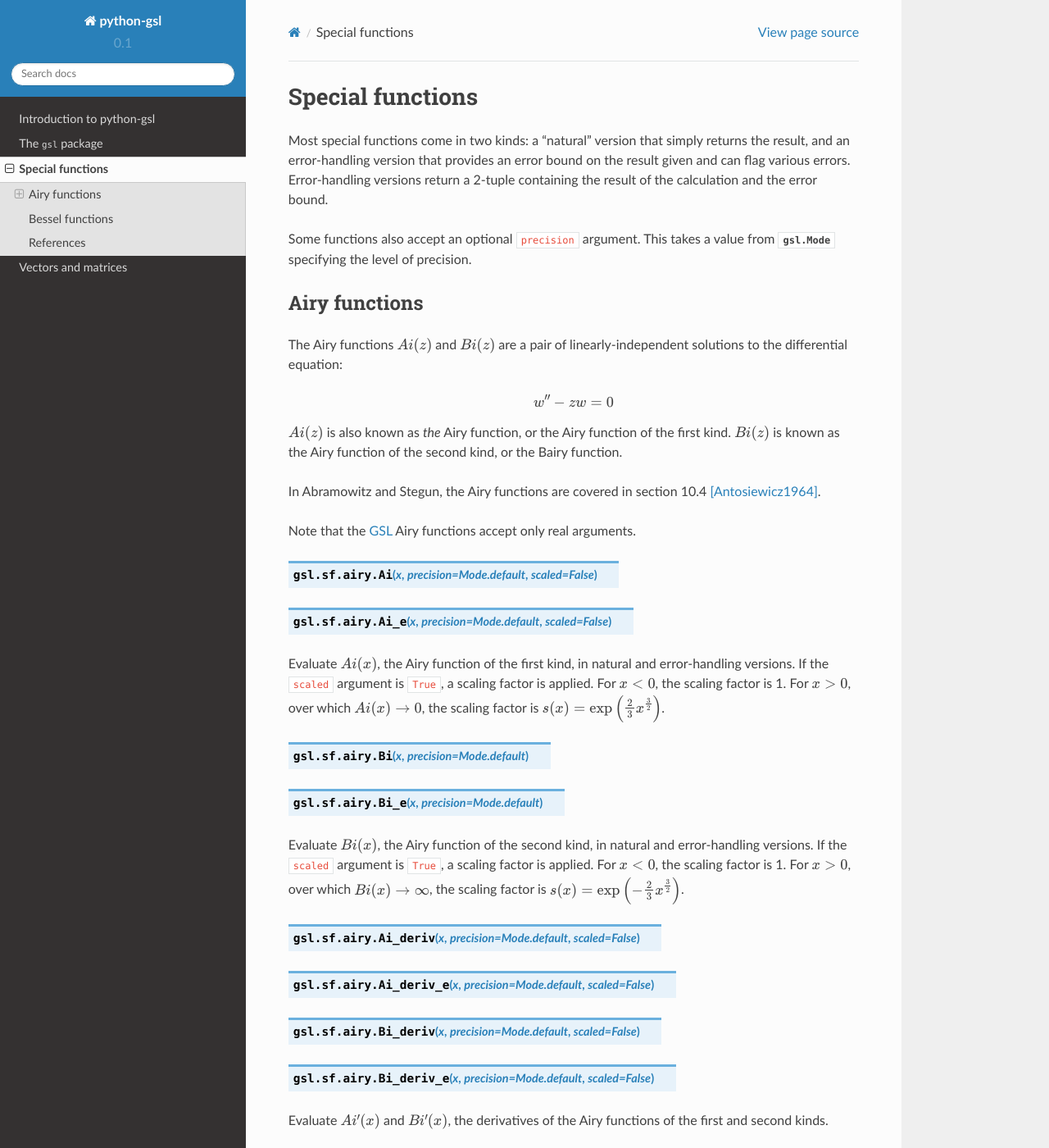
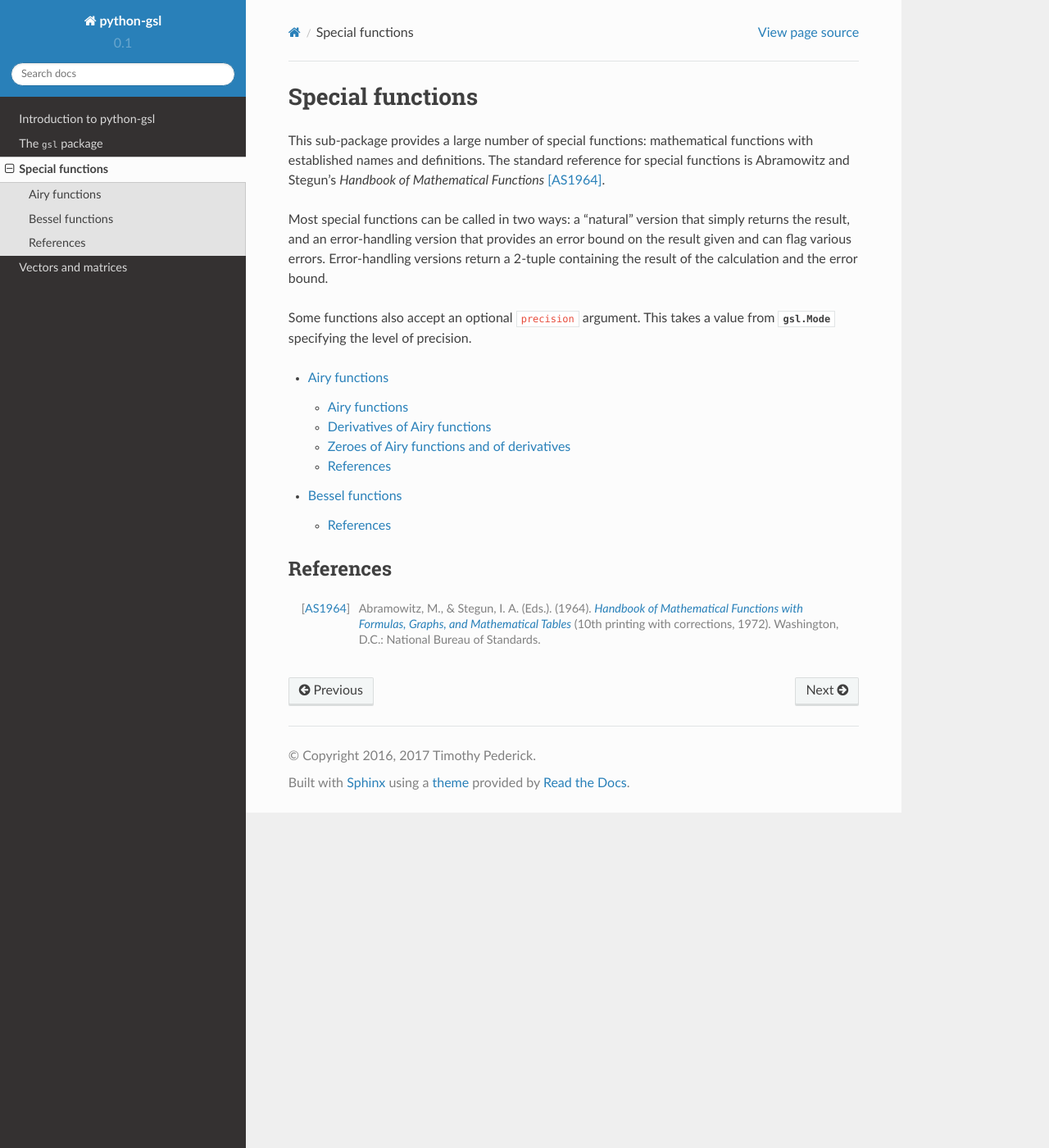
Before and after one commit to perey/python-gsl, a Sphinx documentation site: the page built from docs/sf.rst, in a window 1280 px wide and 1400 px high. Shown: the whole window at 82% size. Built offline with Sphinx 7.4.7 and the Read the Docs theme 2.0.0, drawn with Linux system fonts in a browser that asks for light colours; some of the changed text lies outside the part shown.

Commit message:
Split special function docs into multiple files.

```diff
--- a/docs/conf.py
+++ b/docs/conf.py
@@ -273,7 +273,7 @@ man_pages = [
 #  dir menu entry, description, category)
 texinfo_documents = [
     (master_doc, 'python-gsl', 'python-gsl Documentation',
-     author, 'python-gsl', 'One line description of project.',
+     author, 'python-gsl', 'Python binding for the GNU Scientific Library',
      'Miscellaneous'),
 ]
 
--- a/docs/sf.rst
+++ b/docs/sf.rst
@@ -4,117 +4,33 @@ Special functions
 
 .. py:module:: gsl.sf
 
-Most special functions come in two kinds: a "natural" version that simply
-returns the result, and an error-handling version that provides an error
+This sub-package provides a large number of special functions: mathematical
+functions with established names and definitions. The standard reference for
+special functions is Abramowitz and Stegun's *Handbook of Mathematical
+Functions* [AS1964]_.
+
+Most special functions can be called in two ways: a "natural" version that
+simply returns the result, and an error-handling version that provides an error
 bound on the result given and can flag various errors. Error-handling versions
 return a 2-tuple containing the result of the calculation and the error bound.
 
 Some functions also accept an optional ``precision`` argument. This takes a
 value from :py:obj:`gsl.Mode` specifying the level of precision.
 
-Airy functions
-==============
+.. toctree::
+   :maxdepth: 2
 
-.. py:module:: gsl.sf.airy
-
-The Airy functions :math:`Ai(z)` and :math:`Bi(z)` are a pair of
-linearly-independent solutions to the differential equation:
-
-.. math:: w'' - z w = 0
-
-:math:`Ai(z)` is also known as *the* Airy function, or the Airy function of the
-first kind. :math:`Bi(z)` is known as the Airy function of the second kind, or
-the Bairy function.
-
-In Abramowitz and Stegun, the Airy functions are covered in section 10.4
-[Antosiewicz1964]_.
-
-Note that the GSL_ Airy functions accept only real arguments.
-
-.. py:function:: Ai(x, precision=Mode.default, scaled=False)
-
-.. py:function:: Ai_e(x, precision=Mode.default, scaled=False)
-
-Evaluate :math:`Ai(x)`, the Airy function of the first kind, in natural and
-error-handling versions. If the ``scaled`` argument is ``True``, a scaling
-factor is applied. For :math:`x < 0`, the scaling factor is 1. For
-:math:`x > 0`, over which :math:`Ai(x) \to 0`, the scaling factor is
-:math:`s(x) = \exp \left( \frac{2}{3} x^\frac{3}{2} \right)`.
-
-.. py:function:: Bi(x, precision=Mode.default)
-
-.. py:function:: Bi_e(x, precision=Mode.default)
-
-Evaluate :math:`Bi(x)`, the Airy function of the second kind, in natural and
-error-handling versions. If the ``scaled`` argument is ``True``, a scaling
-factor is applied. For :math:`x < 0`, the scaling factor is 1. For
-:math:`x > 0`, over which :math:`Bi(x) \to \infty`, the scaling factor is
-:math:`s(x) = \exp \left( -\frac{2}{3} x^\frac{3}{2} \right)`.
-
-.. py:function:: Ai_deriv(x, precision=Mode.default, scaled=False)
-
-.. py:function:: Ai_deriv_e(x, precision=Mode.default, scaled=False)
-
-.. py:function:: Bi_deriv(x, precision=Mode.default, scaled=False)
-
-.. py:function:: Bi_deriv_e(x, precision=Mode.default, scaled=False)
-
-Evaluate :math:`Ai'(x)` and :math:`Bi'(x)`, the derivatives of the Airy
-functions of the first and second kinds.
-
-.. py:function:: zero_Ai(s, precision=Mode.default)
-
-.. py:function:: zero_Ai_e(s, precision=Mode.default)
-
-.. py:function:: zero_Ai_deriv(x, precision=Mode.default)
-
-.. py:function:: zero_Ai_deriv_e(x, precision=Mode.default)
-
-.. py:function:: zero_Bi(s, precision=Mode.default)
-
-.. py:function:: zero_Bi_e(s, precision=Mode.default)
-
-.. py:function:: zero_Bi_deriv(x, precision=Mode.default)
-
-.. py:function:: zero_Bi_deriv_e(x, precision=Mode.default)
-
-Locate the :math:`s`-th zeroes of the Airy functions and their derivatives.
-Zeroes are located on the negative real axis, and are numbered in order as
-:math:`x \to -\infty`.
-
-Bessel functions
-================
-
-.. py:module:: gsl.sf.bessel
-
-The Bessel functions are the solutions of the differential equation:
-
-.. math:: z^2 \frac{d^2 w}{d z^2} + z \frac{d w}{d z} + \left(z^2 - \nu^2 \right) w = 0
-
-The constant :math:`\nu` is called the *order* of the Bessel function.
-
-In Abramowitz and Stegun, the Bessel functions are covered in chapters 9
-[Olver1964]_ and 10 [Antosiewicz1964]_.
+   airy
+   bessel
 
 References
 ==========
 
-.. [Antosiewicz1964] Antosiewicz, H. A. (1964).
-   `Bessel functions of fractional order`_.
-   In Abramowitz, M., & Stegun, I. A. (Eds.). (1964). *Handbook of Mathematical
-   Functions with Formulas, Graphs, and Mathematical Tables* (10th printing
-   with corrections, 1972). Washington, D.C.: National Bureau of Standards.
+.. [AS1964] Abramowitz, M., & Stegun, I. A. (Eds.). (1964).
+   |Handbook of Mathematical Functions|__ (10th printing with corrections,
+   1972). Washington, D.C.: National Bureau of Standards.
 
-.. [Olver1964] Olver, F. W. J (1964).
-   `Bessel functions of integer order`_.
-   In Abramowitz, M., & Stegun, I. A. (Eds.). (1964). *Handbook of Mathematical
-   Functions with Formulas, Graphs, and Mathematical Tables* (10th printing
-   with corrections, 1972). Washington, D.C.: National Bureau of Standards.
+   .. |Handbook of Mathematical Functions| replace:: *Handbook of Mathematical
+      Functions with Formulas, Graphs, and Mathematical Tables*
 
-.. _`Bessel functions of fractional order`: http://people.math.sfu.ca/~cbm/aands/page_435.htm
-
-.. _`Bessel functions of integer order`: http://people.math.sfu.ca/~cbm/aands/page_355.htm
-
-.. _`GNU Scientific Library`: https://www.gnu.org/software/gsl/
-
-.. _GSL: `GNU Scientific Library`_
+   __ http://people.math.sfu.ca/~cbm/aands/intro.htm
```
Also changed, not shown: docs/airy.rst (added, +94 -0 lines), docs/bessel.rst (added, +33 -0 lines).
